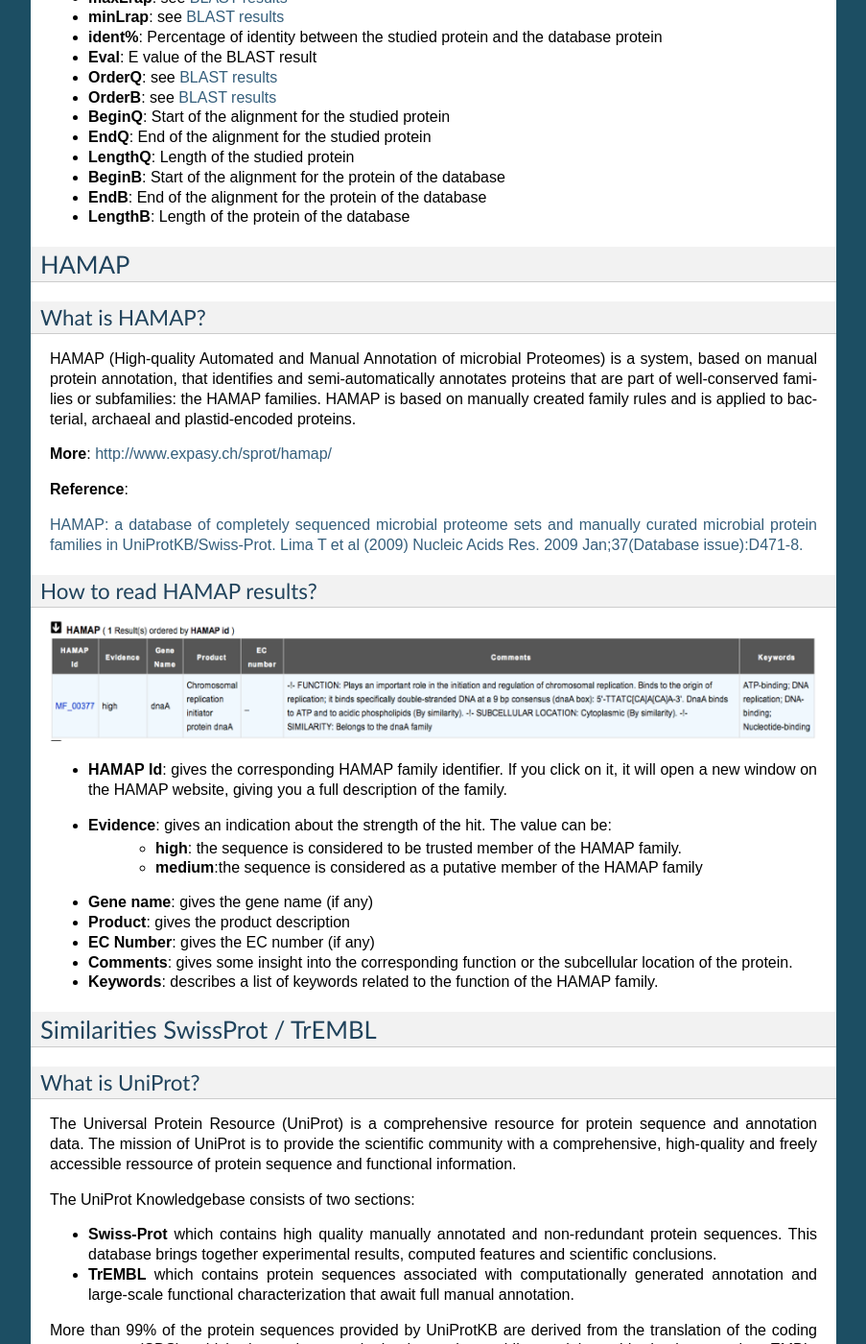
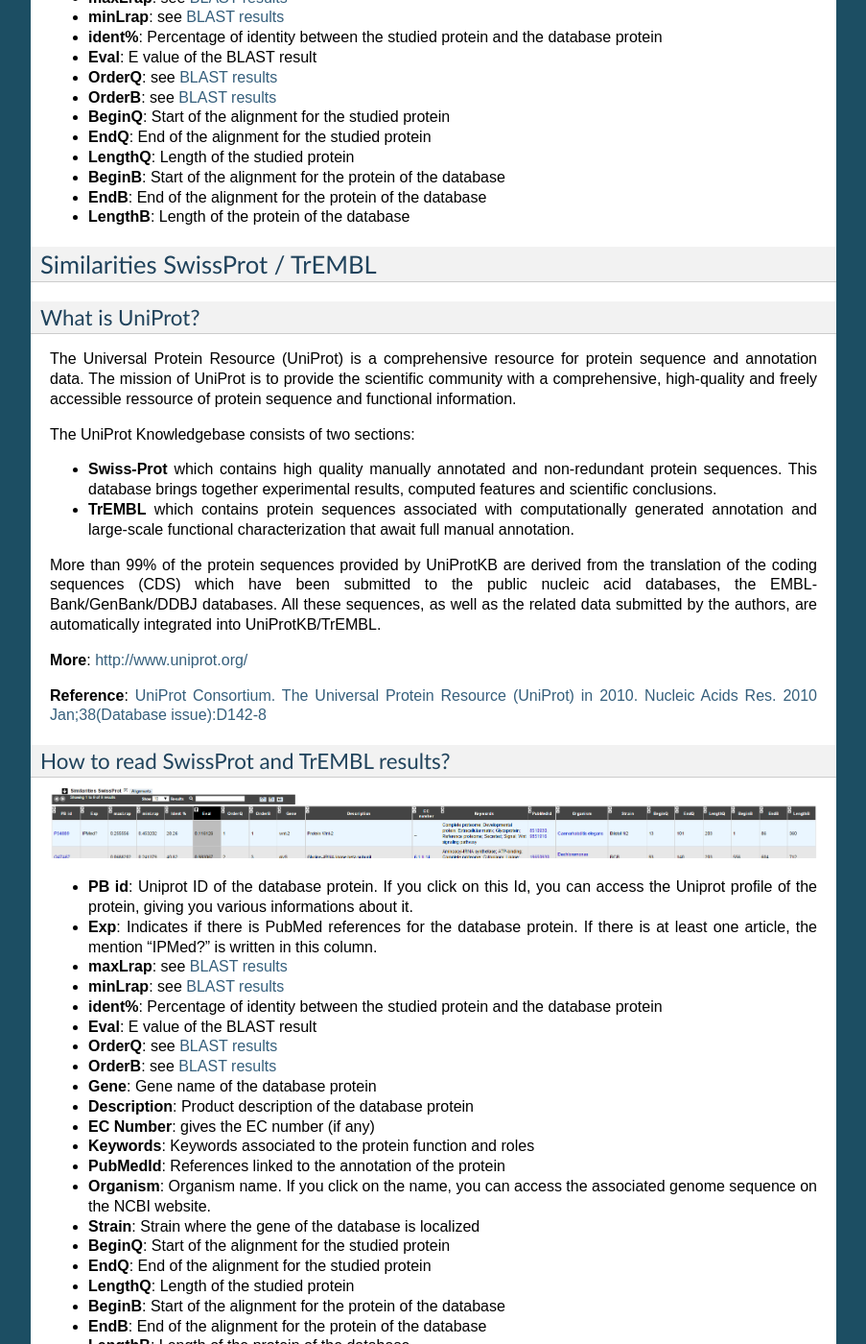
Before and after one commit to labgem/microscope-user-doc, a Sphinx documentation site: the page built from docs/content/mage/info.rst, in a window 1280 px wide and 1400 px high, scrolled down 18558 px. Shown: the whole window at 96% size, without its empty margins (198-1101 px from the left). Built offline with Sphinx 7.4.7, drawn with Linux system fonts in a browser that asks for light colours; formulas are drawn with MathJax 3; pages that are not in the unit, such as notebooks, are missing from menus; some of the changed text lies outside the part shown.

Commit message:
Create info.rst

```diff
--- a/docs/content/mage/info.rst
+++ b/docs/content/mage/info.rst
@@ -744,43 +744,6 @@
 * **EndB**: End of the alignment for the protein of the database
 * **LengthB**: Length of the protein of the database
 
-
-
-=====
-HAMAP
-=====
-
-What is HAMAP?
---------------
-
-HAMAP (High-quality Automated and Manual Annotation of microbial Proteomes) is a system, based on manual protein annotation, that identifies and semi-automatically annotates proteins that are part of well-conserved families or subfamilies: the HAMAP families. HAMAP is based on manually created family rules and is applied to bacterial, archaeal and plastid-encoded proteins.
-
-**More**: http://www.expasy.ch/sprot/hamap/
-
-**Reference**:
-
-`HAMAP: a database of completely sequenced microbial proteome sets and manually curated microbial protein families in UniProtKB/Swiss-Prot. Lima T et al (2009) Nucleic Acids Res. 2009 Jan;37(Database issue):D471-8. <http://www.ncbi.nlm.nih.gov/pubmed/18849571>`_
-
-
-How to read HAMAP results?
---------------------------
-
-.. image:: img/hamap.png
-	:width: 100%
-
-* **HAMAP Id**: gives the corresponding HAMAP family identifier. If you click on it, it will open a new window on the HAMAP website, giving you a full description of the family.
-* **Evidence**: gives an indication about the strength of the hit. The value can be:
-	* **high**: the sequence is considered to be trusted member of the HAMAP family.
-	* **medium**:the sequence is considered as a putative member of the HAMAP family
-* **Gene name**: gives the gene name (if any)
-* **Product**: gives the product description
-* **EC Number**: gives the EC number (if any)
-* **Comments**: gives some insight into the corresponding function or the subcellular location of the protein.
-* **Keywords**: describes a list of keywords related to the function of the HAMAP family.
-
-
-
-
 ===============================
 Similarities SwissProt / TrEMBL
 ===============================
@@ -991,11 +954,14 @@
 
 The member databases use a number of approaches:
 
-* **ProDom**: provider of sequence-clusters built from UniProtKB using PSI-BLAST.
-* **PROSITE patterns**: provider of simple regular expressions.
-* **PROSITE** and **HAMAP profiles**: provide sequence matrices.
-* **PRINTS** provider of fingerprints, which are groups of aligned, un-weighted Position Specific Sequence Matrices (PSSMs).
-* **PANTHER, PIRSF, Pfam, SMART, TIGRFAMs, Gene3D** and **SUPERFAMILY**: providers of hidden Markov models (HMMs).
+* `PRODOM <http://prodom.prabi.fr/prodom/current/html/home.php>`_: provider of sequence-clusters built from UniProtKB using PSI-BLAST.
+* `PROFILE <http://prosite.expasy.org/>`_ (PROSITE patterns): provider of simple regular expressions.
+* `PROFILE <http://prosite.expasy.org/>`_ and `HAMAP <http://hamap.expasy.org/cgi-bin/unirule/unirule_browse.cgi?browse=description&context=HAMAP>`_: provide sequence matrices.
+* `PRINTS <http://130.88.97.239/dbbrowser/sprint/>`_ provider of fingerprints, which are groups of aligned, un-weighted Position Specific Sequence Matrices (PSSMs).
+* `PANTHER <http://www.pantherdb.org/>`_, `PIRSF <http://pir.georgetown.edu/>`_,  `PFAM <http://pfam.xfam.org/>`_, `SMART <http://smart.embl-heidelberg.de/>`_, `TIGRFAMs <http://www.jcvi.org/cgi-bin/tigrfams/index.cgi>`_, `GENE3D <http://www.cathdb.info/>`_ and `SSF <http://supfam.org/SUPERFAMILY/>`_ (SUPERFAMILY): providers of hidden Markov models (HMMs).
+* `CDD <https://www.ncbi.nlm.nih.gov/Structure/cdd/cdd.shtml>`_ Conserved Domains and Protein Classification
+* `SFLD <http://sfld.rbvi.ucsf.edu/django/>`_ A hierarchical classification of enzymes that relates specific sequence-structure features to specific chemical capabilities
+
 
 Diagnostically, these resources have different areas of optimum application owing to the different underlying analysis methods. In terms of family coverage, the protein signature databases are similar in size but differ in content. While all of the methods share a common interest in protein sequence classification, some focus on divergent domains (e.g., Pfam), some focus on functional sites (e.g., PROSITE), and others focus on families, specialising in hierarchical definitions from superfamily down to subfamily levels in order to pin-point specific functions (e.g., PRINTS). TIGRFAMs focus on building HMMs for functionally equivalent proteins and PIRSF always produces HMMs over the full length of a protein and have protein length restrictions to gather family members. `HAMAP`_ profiles are manually created by expert curators they identify proteins that are part of well-conserved bacterial, archaeal and plastid-encoded proteins families or subfamilies. PANTHER build HMMs based on the divergence of function within families. SUPERFAMILY and Gene3D are based on structure using the SCOP and CATH superfamilies, respectively, as a basis for building HMMs.
 
```
